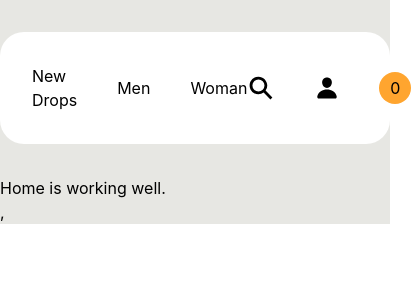
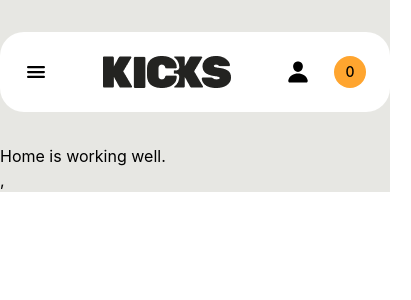
Before and after one commit to rajibulislam60/zavisoft-frontend-task, a React (Vite) app: page / in a window 390 px wide. Shown: the top 300 px of the page, 411 px wide, since content can reach past the window. Built offline with nearby package versions, Linux system fonts and the light colour scheme.

Commit message:
navbar done with responsive

```diff
--- a/src/components/layout/Navbar.jsx
+++ b/src/components/layout/Navbar.jsx
@@ -1,31 +1,148 @@
-import React from "react";
+import React, { useState } from "react";
 import Container from "../Container";
-import { IoSearchSharp, IoPerson } from "react-icons/io5";
-
+import { IoSearchSharp, IoPerson, IoMenu, IoClose } from "react-icons/io5";
+import { BsFire } from "react-icons/bs";
+import { MdArrowDropDown, MdArrowDropUp } from "react-icons/md";
 import LogoImage from "../../images/Logo.png";
 
 const Navbar = () => {
+  const [open, setOpen] = useState(false); // Mobile menu toggle
+  const [menOpen, setMenOpen] = useState(false); // Mobile Men dropdown
+  const [womanOpen, setWomanOpen] = useState(false); // Mobile Woman dropdown
+
   return (
     <div className="py-8">
       <Container>
-        <div className="bg-white rounded-[24px] flex items-center justify-between p-8">
-          <div>
-            <ul className="flex gap-10 items-center">
-              <li>New Drops</li>
-              <li>Men</li>
-              <li>Woman</li>
-            </ul>
-          </div>
-          <div>
-            <img src={LogoImage} alt="Logo" />
-          </div>
-          <div className="flex gap-10 items-center">
-            <IoSearchSharp className="w-7 h-7" />
-            <IoPerson className="w-6 h-6" />
-            <div className="w-8 h-8 bg-[#FFA52F] rounded-full text-center flex items-center justify-center">
-              0
+        <div className="bg-white rounded-[24px] p-6 lg:p-8">
+          {/* ===== Top Bar ===== */}
+          <div className="flex items-center justify-between">
+            {/* Left */}
+            <div className="flex items-center gap-4">
+              {/* Mobile Menu Button */}
+              <button
+                className="lg:hidden text-2xl"
+                onClick={() => setOpen(!open)}
+              >
+                {open ? <IoClose /> : <IoMenu />}
+              </button>
+
+              {/* Desktop Menu */}
+              <ul className="hidden lg:flex gap-10 items-center">
+                <li className="flex gap-1 items-center cursor-pointer">
+                  New Drops
+                  <span className="text-amber-600">
+                    <BsFire />
+                  </span>
+                </li>
+
+                <li className="cursor-pointer flex items-center gap-1 relative group">
+                  Men
+                  <MdArrowDropDown className="group-hover:hidden" />
+                  <MdArrowDropUp className="hidden group-hover:block" />
+                  {/* Desktop Dropdown */}
+                  <ul className="absolute top-full left-0 mt-2 bg-white shadow-lg rounded-lg py-2 min-w-[120px] opacity-0 group-hover:opacity-100 invisible group-hover:visible transition-opacity">
+                    <li className="px-4 py-2 hover:bg-gray-100 cursor-pointer">
+                      Men Tops
+                    </li>
+                    <li className="px-4 py-2 hover:bg-gray-100 cursor-pointer">
+                      Men Bottoms
+                    </li>
+                  </ul>
+                </li>
+
+                <li className="cursor-pointer flex items-center gap-1 relative group">
+                  Woman
+                  <MdArrowDropDown className="group-hover:hidden" />
+                  <MdArrowDropUp className="hidden group-hover:block" />
+                  {/* Desktop Dropdown */}
+                  <ul className="absolute top-full left-0 mt-2 bg-white shadow-lg rounded-lg py-2 min-w-[120px] opacity-0 group-hover:opacity-100 invisible group-hover:visible transition-opacity">
+                    <li className="px-4 py-2 hover:bg-gray-100 cursor-pointer">
+                      Woman Tops
+                    </li>
+                    <li className="px-4 py-2 hover:bg-gray-100 cursor-pointer">
+                      Woman Bottoms
+                    </li>
+                  </ul>
+                </li>
+              </ul>
+            </div>
+
+            {/* Center Logo */}
+            <div>
+              <img src={LogoImage} alt="Logo" className="h-8 lg:h-10" />
+            </div>
+
+            {/* Right Icons */}
+            <div className="flex gap-6 items-center">
+              <IoSearchSharp className="w-6 h-6 cursor-pointer hidden lg:flex" />
+              <IoPerson className="w-6 h-6 cursor-pointer" />
+              <div className="w-8 h-8 bg-[#FFA52F] rounded-full flex items-center justify-center text-sm font-medium">
+                0
+              </div>
             </div>
           </div>
+
+          {/* ===== Mobile Menu ===== */}
+          {open && (
+            <div className="lg:hidden mt-6 border-t pt-6">
+              <ul className="flex flex-col gap-4 text-lg">
+                <li className="flex gap-2 items-center">
+                  New Drops
+                  <span className="text-amber-600">
+                    <BsFire />
+                  </span>
+                </li>
+
+                {/* Mobile Men Dropdown */}
+                <li>
+                  <button
+                    className="flex justify-between w-full items-center"
+                    onClick={() => setMenOpen(!menOpen)}
+                  >
+                    Men
+                    {menOpen ? <MdArrowDropUp /> : <MdArrowDropDown />}
+                  </button>
+                  {menOpen && (
+                    <ul className="pl-4 mt-2 flex flex-col gap-2">
+                      <li className="hover:text-orange-500 cursor-pointer">
+                        Men Tops
+                      </li>
+                      <li className="hover:text-orange-500 cursor-pointer">
+                        Men Bottoms
+                      </li>
+                    </ul>
+                  )}
+                </li>
+
+                {/* Mobile Woman Dropdown */}
+                <li>
+                  <button
+                    className="flex justify-between w-full items-center"
+                    onClick={() => setWomanOpen(!womanOpen)}
+                  >
+                    Woman
+                    {womanOpen ? <MdArrowDropUp /> : <MdArrowDropDown />}
+                  </button>
+                  {womanOpen && (
+                    <ul className="pl-4 mt-2 flex flex-col gap-2">
+                      <li className="hover:text-orange-500 cursor-pointer">
+                        Woman Tops
+                      </li>
+                      <li className="hover:text-orange-500 cursor-pointer">
+                        Woman Bottoms
+                      </li>
+                    </ul>
+                  )}
+                </li>
+
+                {/* Mobile Search */}
+                <li className="flex items-center gap-2 mt-4">
+                  <IoSearchSharp className="w-5 h-5" />
+                  <span>Search</span>
+                </li>
+              </ul>
+            </div>
+          )}
         </div>
       </Container>
     </div>
```
